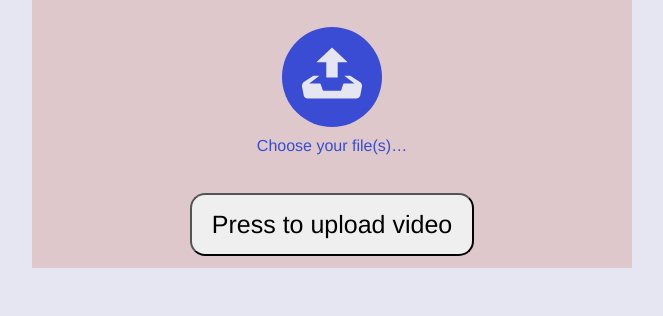
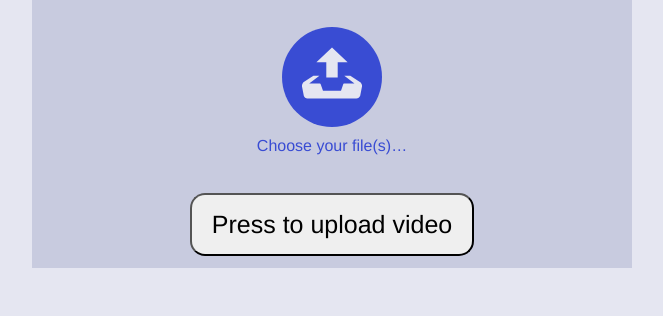
Before and after one commit to Mitchellpkt/choir_uploader, a Flask app: page / in a window 1280 px wide. Shown: the part 493-809 px from the top of the page, without its empty margins (308-971 px from the left). Run offline with Flask 2, Linux system fonts and the light colour scheme.

Commit message:
what Am I donig

```diff
--- a/app/static/css/demo.css
+++ b/app/static/css/demo.css
@@ -165,7 +165,7 @@ a:focus {
 }
 
 .box {
-	background-color: #dfc8cb; /* incremented 1*/
+	background-color: #c8cbdf; /* incremented 1*/
 	padding: 0.75rem 0.25rem;
 }
 
```
